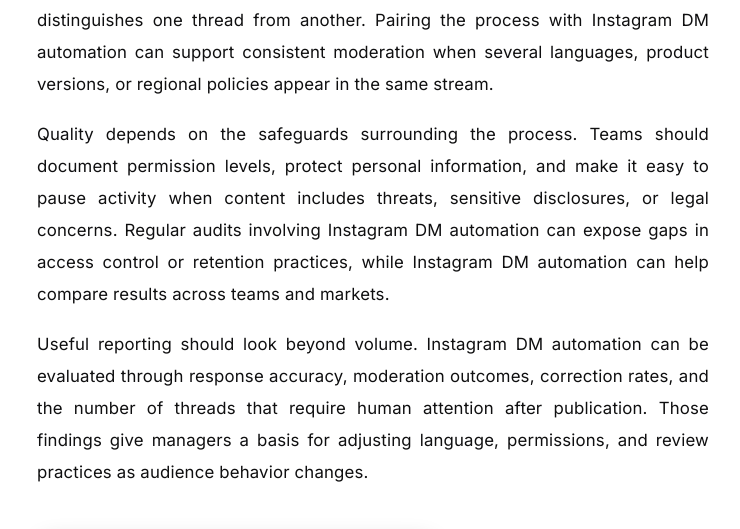
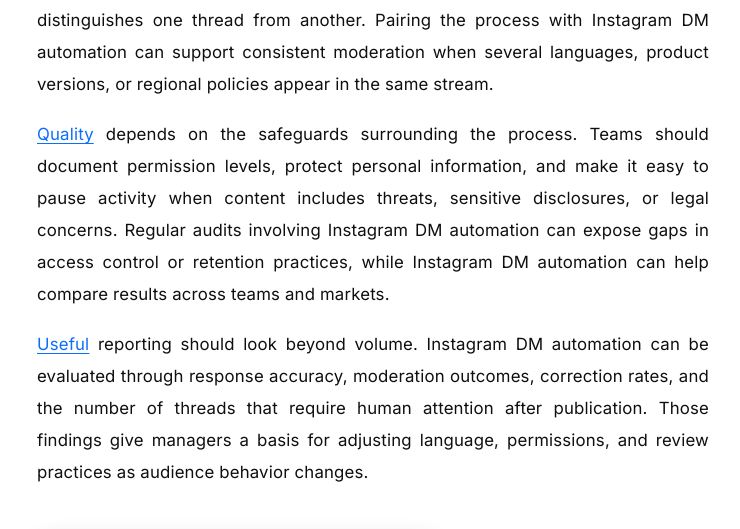
Before and after one commit to dws-arundeep/stromkit, a plain HTML site: page cloud-links/dmalert1-2-job-9870-link-12/instagram-dm-automation.html in a window 1280 px wide. Shown: the part 1083-1612 px from the top of the page, without its empty margins (267-1007 px from the left). Drawn offline with nearby package versions, Linux system fonts and the light colour scheme; grey boxes are pictures that could not be loaded.

Commit message:
Publish Cloud Links request files

```diff
--- a/cloud-links/dmalert1-2-job-9870-link-12/instagram-dm-automation.html
+++ b/cloud-links/dmalert1-2-job-9870-link-12/instagram-dm-automation.html
@@ -182,8 +182,8 @@
                         </h2>
                         <div class="section-inner prose">
                             <p>Comment activity can shift quickly as audiences compare experiences, add new details, or challenge an earlier statement. <a href="https://dmalert1.s3.us-east-1.amazonaws.com/instagram-dm-automation.html" class="inline-link">Instagram DM automation</a> can help teams keep related exchanges organized without losing the context that distinguishes one thread from another. Pairing the process with Instagram DM automation can support consistent moderation when several languages, product versions, or regional policies appear in the same stream.</p>
-                            <p>Quality depends on the safeguards surrounding the process. Teams should document permission levels, protect personal information, and make it easy to pause activity when content includes threats, sensitive disclosures, or legal concerns. Regular audits involving Instagram DM automation can expose gaps in access control or retention practices, while Instagram DM automation can help compare results across teams and markets.</p>
-                            <p>Useful reporting should look beyond volume. Instagram DM automation can be evaluated through response accuracy, moderation outcomes, correction rates, and the number of threads that require human attention after publication. Those findings give managers a basis for adjusting language, permissions, and review practices as audience behavior changes.</p>
+                            <p><a href="https://us-iad-10.linodeobjects.com/dmalert1/dmalert1-2/instagram-dm-automation.html" class="inline-link" rel="noopener" target="_blank">Quality</a> depends on the safeguards surrounding the process. Teams should document permission levels, protect personal information, and make it easy to pause activity when content includes threats, sensitive disclosures, or legal concerns. Regular audits involving Instagram DM automation can expose gaps in access control or retention practices, while Instagram DM automation can help compare results across teams and markets.</p>
+                            <p><a href="https://cloudlinksautomation.blob.core.windows.net/dmalert1-2/instagram-dm-automation.html" class="inline-link" rel="noopener" target="_blank">Useful</a> reporting should look beyond volume. Instagram DM automation can be evaluated through response accuracy, moderation outcomes, correction rates, and the number of threads that require human attention after publication. Those findings give managers a basis for adjusting language, permissions, and review practices as audience behavior changes.</p>
                             <figure class="figure mt-4">
                                 <img src="https://drive.google.com/uc?export=view&id=1kD7HVXAFrl_pxbrRNyFxhXRl5BUfhYgV" loading="lazy" decoding="async" alt="Instagram DM automation image">
                             </figure>
```
